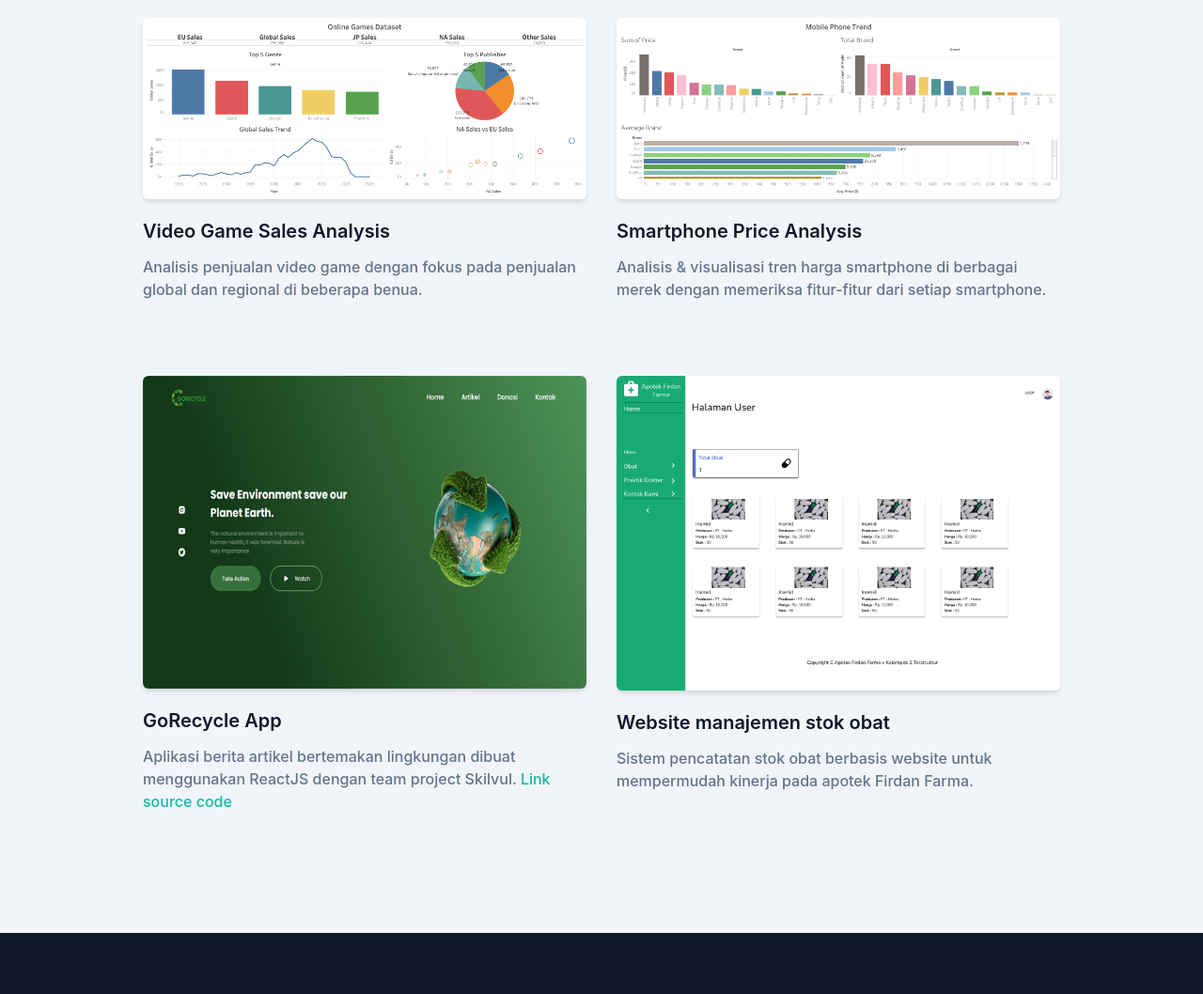
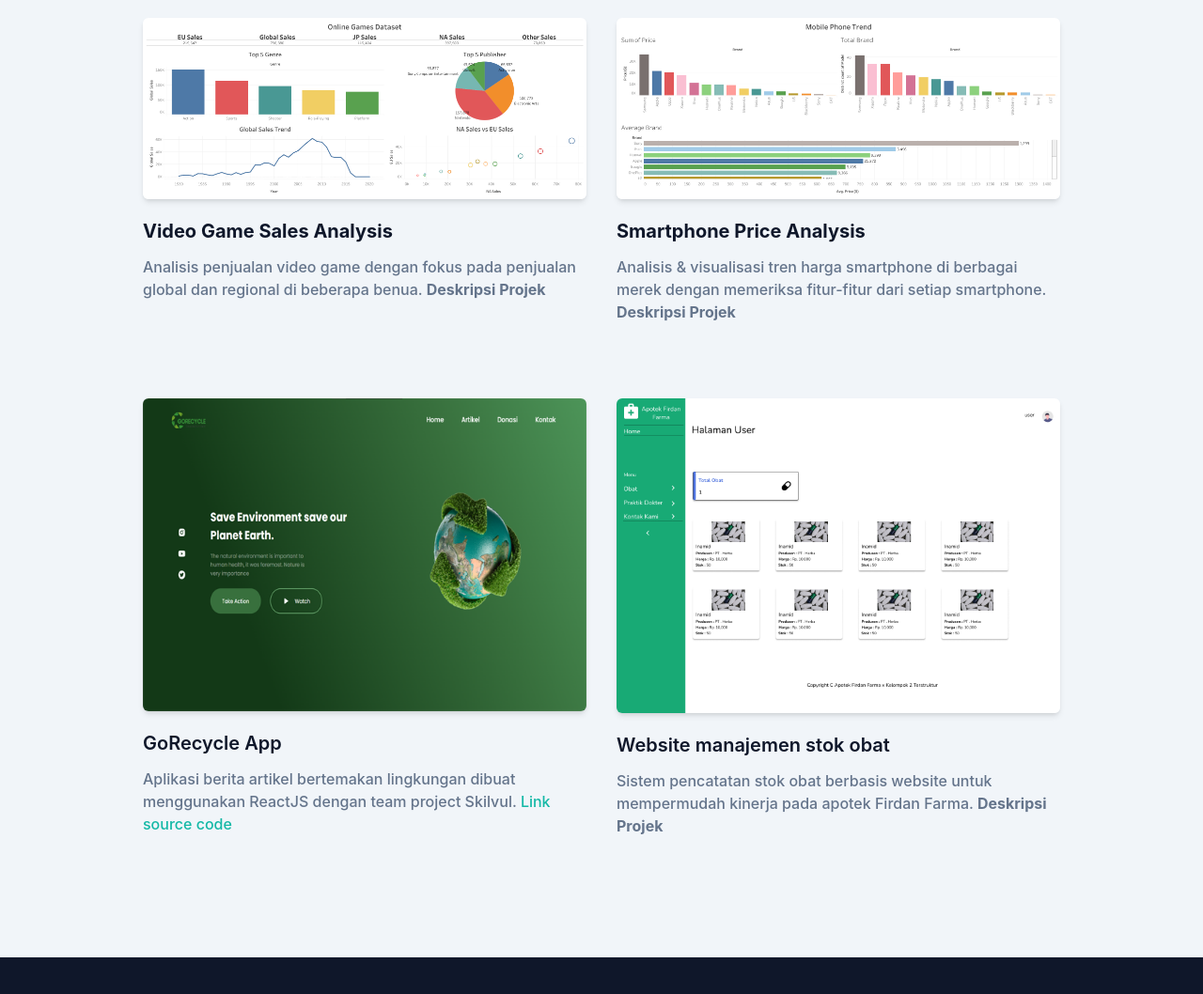
Before and after one commit to brianadriansyah/Portofolio-Website, a website: page index.html in a window 1280 px wide. Shown: the part 2131-3189 px from the top of the page at 94% size. Drawn offline with Linux system fonts and the light colour scheme.

Commit message:
add source project

```diff
--- a/index.html
+++ b/index.html
@@ -244,12 +244,18 @@
             >
               <a
                 href="https://public.tableau.com/app/profile/brian.wahyudi/viz/Game_dataset_visual/Dashboard1"
+                class="font-bold"
                 >Video Game Sales Analysis</a
               >
             </h3>
             <p class="font-medium text-base text-secondary">
               Analisis penjualan video game dengan fokus pada penjualan global
               dan regional di beberapa benua.
+              <a
+                href="https://drive.google.com/drive/folders/1rXrfvbYCR9sd1BMsF8gFMNe0STBEQIxq?usp=sharing"
+                class="font-bold"
+                >Deskripsi Projek</a
+              >
             </p>
           </div>
           <div class="mb-12 p-4 md:w-1/2">
@@ -265,12 +271,18 @@
             >
               <a
                 href="https://public.tableau.com/app/profile/brian.wahyudi/viz/MobilePhonePrice_17249304839100/MobilePhoneTrend"
+                class="font-bold"
                 >Smartphone Price Analysis</a
               >
             </h3>
             <p class="font-medium text-base text-secondary">
               Analisis & visualisasi tren harga smartphone di berbagai merek
               dengan memeriksa fitur-fitur dari setiap smartphone.
+              <a
+                href="https://drive.google.com/drive/folders/1rXrfvbYCR9sd1BMsF8gFMNe0STBEQIxq?usp=sharing"
+                class="font-bold"
+                >Deskripsi Projek</a
+              >
             </p>
           </div>
           <div class="mb-12 p-4 md:w-1/2">
@@ -316,6 +328,11 @@
             <p class="font-medium text-base text-secondary">
               Sistem pencatatan stok obat berbasis website untuk mempermudah
               kinerja pada apotek Firdan Farma.
+              <a
+                href="https://drive.google.com/file/d/1unUDjdgG5xKvKS9-9BOf80nRAYM8BG4W/view?usp=drive_link"
+                class="font-bold"
+                >Deskripsi Projek</a
+              >
             </p>
           </div>
         </div>
```
